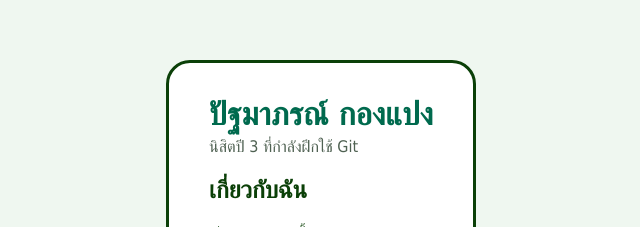
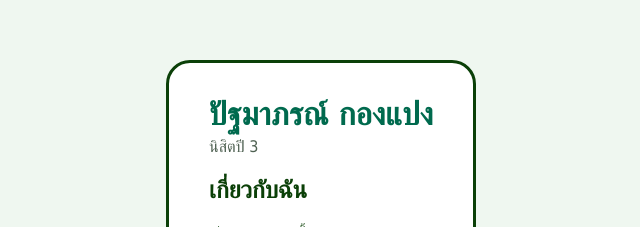
Before and after one commit to paipattamaporn/my-profile-, a plain HTML site: page index.html in a window 1280 px wide. Shown: the part 135-362 px from the top of the page, without its empty margins (319-959 px from the left). Drawn offline with Linux system fonts and the light colour scheme.

Commit message:
Change tagline

```diff
--- a/index.html
+++ b/index.html
@@ -9,7 +9,7 @@
 <body>
   <main class="card">
     <h1>ปัฐมาภรณ์ กองแปง</h1>
-    <p class="tagline">นิสิตปี 3 ที่กำลังฝึกใช้ Git</p>
+    <p class="tagline">นิสิตปี 3 </p>
 
     <h2>เกี่ยวกับฉัน</h2>
     <p>เขียนแนะนำตัวสั้น ๆ 1–2 บรรทัด</p>
```
